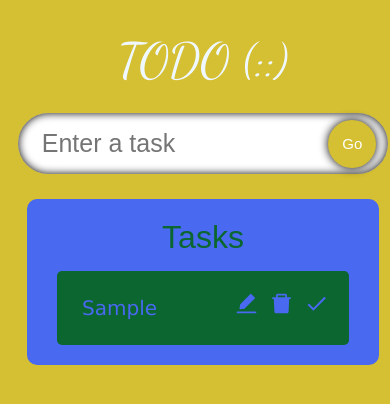
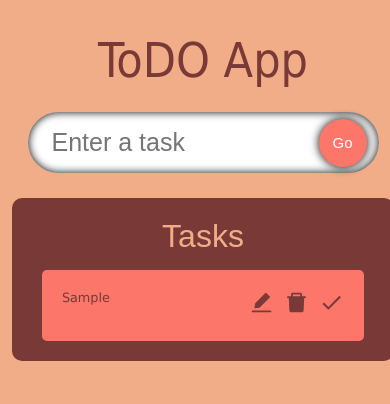
Before and after one commit to ajohnofficial001/todo-app, a React (Create React App) app: page / in a window 390 px wide. Both pictures are taken after typing "Sample" into the empty fields and a click on the button "Go". Shown: the top 404 px of the page. Built offline with nearby package versions, Linux system fonts and the light colour scheme.

Commit message:
New updated changes, check it out

```diff
--- a/src/App.css
+++ b/src/App.css
@@ -1,22 +1,20 @@
-@import url("https://fonts.googleapis.com/css2?family=Dancing+Script&display=swap");
 
  body {
   width: 100%;
   height: 100%;
-  background-color: rgb(213, 191, 50);
+  background-color: #f1ac88ff;
  }
 .App {
   display: flex;
   flex-direction: column;
   align-items: center;
-  font-family: "Dancing Script";
+  font-family: Tahoma, sans-serif;
 }
 
 .heading {
-  text-transform: uppercase;
-  font-size: 48px;
+  font-size: 3.5rem;
   margin: 30px 0;
-  color: #f0f8ff;
+  color: #783937ff;
   z-index: 1;
   text-align: center;
 }
--- a/src/App.tsx
+++ b/src/App.tsx
@@ -21,7 +21,7 @@ const App: React.FC = () => {
    console.log(todos);
   return (
     <div className="App">
-         <span className="heading">ToDO (::)</span>
+         <span className="heading">ToDO App</span>
          <InputField todo={todo} setTodo={setTodo} handleAdd={handleAdd}/>
          <TodoList todos={todos} setTodos={setTodos} />
     </div>
--- a/src/components/styles.css
+++ b/src/components/styles.css
@@ -31,7 +31,7 @@
     right: 0px;
     border: none;
     font-size: 15px;
-    background-color: rgb(213, 191, 50) ;
+    background-color: #fc766aff;
     color: #fff;
     transition: 0.2s all;
     box-shadow: 0 0 10px #000;
@@ -53,7 +53,7 @@
 }
 
 div .icon {
-  color: #4869f0;
+  color: #783937ff;
 }
 .todos {
     display: flex;
@@ -63,11 +63,11 @@ div .icon {
     border-radius: 10px;
     font-family: Arial, Helvetica, sans-serif;
     width: 75%;
-    background-color: rgb(72, 105, 240);
+    background-color: #783937ff;
   }
   .todos__heading {
     font-size: 2rem;
-    color: #0b6630;
+    color: #f1ac88ff;
     text-align: center;
   }
 
@@ -77,8 +77,8 @@ div .icon {
     border-radius: 5px;
     padding: 20px;
     margin-top: 15px;
-    color: #4869f0;
-    background-color: #0b6630;
+    color: #783937ff;
+    background-color: #fc766aff;
     transition: 0.2s;
   }
   .todos__single:hover {
@@ -87,9 +87,8 @@ div .icon {
   }
   .todos__single--text {
     flex: 1;
-    padding: 5px;
     border: none;
-    font-size: 20px;
+    font-size: 0.8rem;
   }
 
   .todos__single--text:focus {
@@ -105,17 +104,27 @@ div .icon {
 
   @media (max-width: 700px) {
     .input {
-      width: 95%;
+      width: 90%;
     }
     .todos {
-      width: 95%;
-      margin-bottom: 1rem;
+      width: 98%;
+      margin-bottom: 1.5rem;
     }
     .todos__single {
       width: 100%;
     }
     .container {
-      width: 95%;
+      width: 100%;
       flex-direction: column;
     }
   }
+
+  @media (max-width: 350px) {
+    .todos__single--text:focus {
+      height: fit-content;
+      max-width: 5rem !important;
+    }
+    .todos__single {
+      height: fit-content;
+    }
+  }
```
